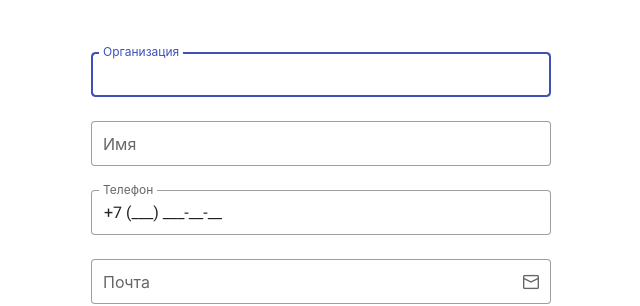
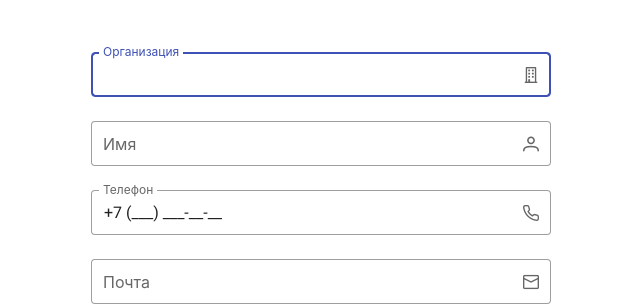
Before and after one commit to Hazard-87/neo-forms, a React (Create React App) app: page / in a window 1280 px wide. Shown: the top 306 px of the page, without its empty margins (319-959 px from the left). Built offline with nearby package versions, Linux system fonts and the light colour scheme.

Commit message:
сделал иконки для инпутов

```diff
--- a/src/components/RegistrationForm/RegistrationForm.tsx
+++ b/src/components/RegistrationForm/RegistrationForm.tsx
@@ -84,7 +84,8 @@ export const RegistrationForm: React.FC<RegistrationFormProps> = ({
       <form onSubmit={handleSubmit(submitHandler)} className={classNames('p-fluid', styles.forms)}>
         <div>
           <div className={styles.field}>
-            <span className="p-float-label">
+            <span className="p-float-label p-input-icon-right">
+              <i className="pi pi-building" />
               <Controller
                 name="company"
                 control={control}
@@ -102,10 +103,11 @@ export const RegistrationForm: React.FC<RegistrationFormProps> = ({
                 Организация
               </label>
             </span>
-            {getFormErrorMessage('name')}
+            {getFormErrorMessage('company')}
           </div>
           <div className={styles.field}>
-            <span className="p-float-label">
+            <span className="p-float-label p-input-icon-right">
+              <i className="pi pi-user" />
               <Controller
                 name="name"
                 control={control}
@@ -125,7 +127,8 @@ export const RegistrationForm: React.FC<RegistrationFormProps> = ({
             {getFormErrorMessage('name')}
           </div>
           <div className={styles.field}>
-            <span className="p-float-label">
+            <span className="p-float-label p-input-icon-right">
+              <i className="pi pi-phone" />
               <Controller
                 name="phone"
                 control={control}
@@ -144,7 +147,7 @@ export const RegistrationForm: React.FC<RegistrationFormProps> = ({
                 Телефон
               </label>
             </span>
-            {getFormErrorMessage('name')}
+            {getFormErrorMessage('phone')}
           </div>
           <div className={styles.field}>
             <span className="p-float-label p-input-icon-right">
@@ -162,6 +165,7 @@ export const RegistrationForm: React.FC<RegistrationFormProps> = ({
                 render={({ field, fieldState }) => (
                   <InputText
                     id={field.name}
+                    placeholder="example@email.com"
                     {...field}
                     className={classNames({ 'p-invalid': fieldState.invalid })}
                   />
```
Also changed, not shown: src/components/RegistrationForm/FormDemo.scss (deleted, +0 -32 lines).
